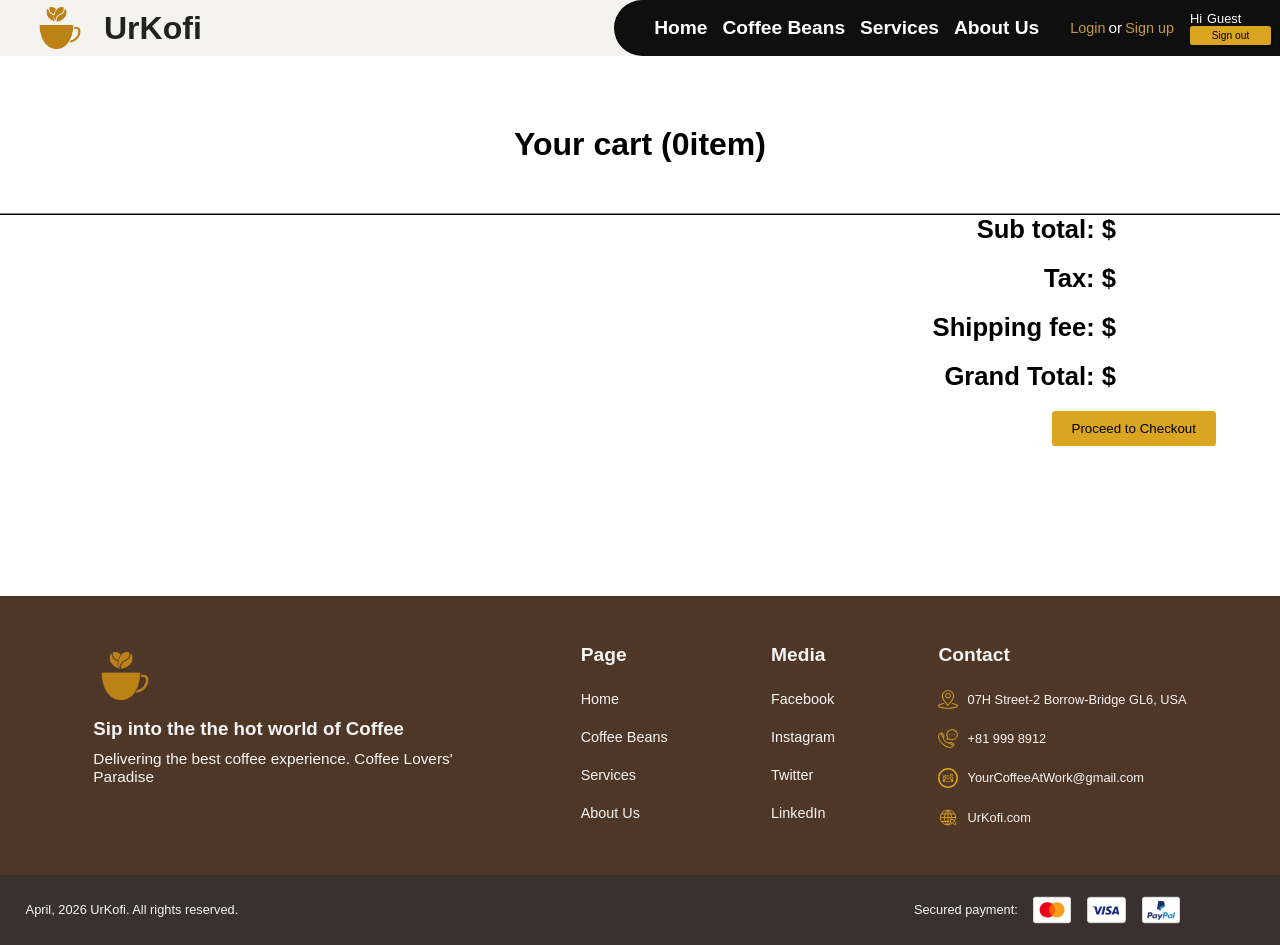
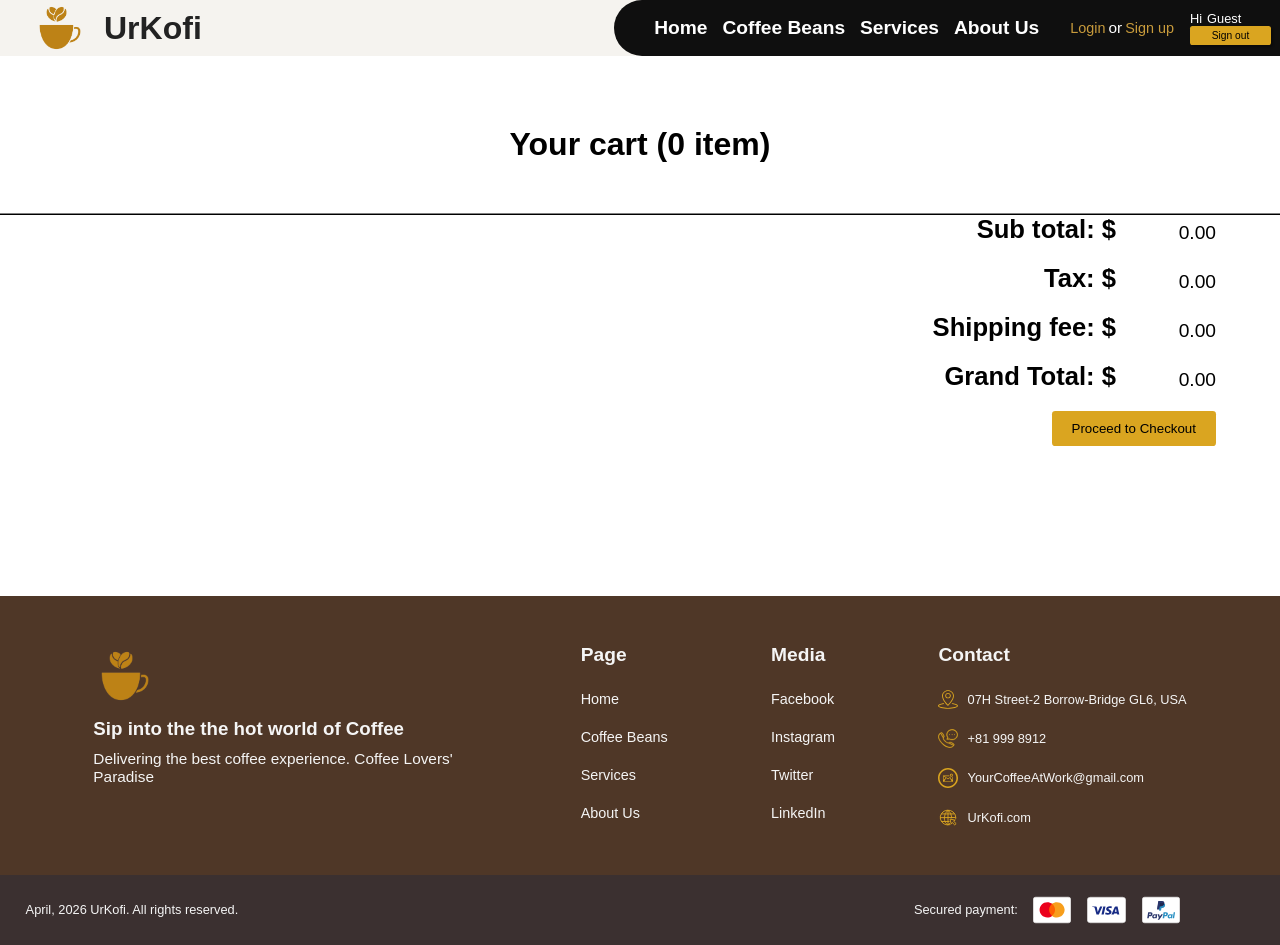
Before and after one commit to Nathan-Front/Coffee_webpage_react_ver, a React (Vite) app: page /Coffee_webpage_react_ver/cart in a window 1280 px wide. Built offline with nearby package versions, Linux system fonts and the light colour scheme.

Commit message:
added function and calculations in cart html

```diff
--- a/src/assets/data/coffeeBeans/otherProducts.js
+++ b/src/assets/data/coffeeBeans/otherProducts.js
@@ -2,39 +2,39 @@ const BASE = import.meta.env.BASE_URL;
 
 export const Others = [
     {
-        id: 1,
+        id: "01",
         name: "Mug",
         src: `${BASE}images/coffeeBeans/fourthSection/mug.png`,
         alt: "mug image",
         description: "White ceramic mug. 200ml capacity. weight 250 grams.",
-        price: 3.50,
-        ship: 0.75
+        ship: 0.75,
+        price: 3.50
     },
     {
-        id: 2,
+        id: "02",
         name: "Paper Cup",
         src: `${BASE}images/coffeeBeans/fourthSection/papercup.png`,
         alt: "paper cup image",
         description: "An environment coffee cup. 350ml capacity.",
-        price: 1.50,
-        ship: 0.25
+        ship: 0.25 ,
+        price: 1.50
     },
     {
-        id: 3,
+        id: "03",
         name: "V60 Coffee Filter",
         src: `${BASE}images/coffeeBeans/fourthSection/filter.png`,
         alt: "Coffee Filter image",
         description: "50 sheets od disposable coffee filter. Color brown",
-        price: 1.25,
-        ship: 0.50
+        ship: 0.50,
+        price: 1.25
     },
     {
-        id: 4,
+        id: "04",
         name: "Transparent Dripper",
         src: `${BASE}images/coffeeBeans/fourthSection/dripper.png`,
         alt: "dripper image",
         description: "Plastic transparent dripper. Clean",
-        price: 2.00,
-        ship: 0.50
+        ship: 0.50,
+        price: 2.00
     }
 ]
--- a/src/assets/js/coffeeBeans.js
+++ b/src/assets/js/coffeeBeans.js
@@ -1,17 +1,17 @@
 
 import { Beans } from "../data/coffeeBeans/beans";
-export function addToCartHandle(articleId, article, description, imageSrc, imageAlt, price, shipping){
+export function addToCartHandle(item){
     const selectedItem = {
         id: crypto.randomUUID(),
-        itemId: articleId,
-        item: article,
-        description: description,
-        image: imageSrc,
-        imageAlt: imageAlt,
-        price: price,
-        shipping: shipping,
+        itemId: item.id,
+        item: item.name,
+        description: item.description,
+        image: item.src,
+        imageAlt: item.alt,
+        price: item.price,
+        shipping: item.ship,
         qty: 1,
-        totalPrice: price
+        totalPrice: item.price
     }
     sendToStorage(selectedItem);
 }
@@ -95,9 +95,38 @@ export function coffeeOfMonthAddToCart(name) {
     saveToCartStorage(cart);
 }
 
-
-
-
+export function subTotalCalc(){
+    const cart = getCartStorage();
+    if (!cart || !Array.isArray(cart)){
+        return 0;
+    }
+    return cart.reduce((sum, item) => {
+        return sum + (Number(item.price) * Number(item.qty));
+    }, 0);
+}
+export function displayTax(){
+    const cart = getCartStorage();
+    if(!cart) return;
+    const subTotal = subTotalCalc();
+    return  subTotal * 0.1;
+}
+export function itemShipping(){
+    const cart = getCartStorage();
+    if(!cart || !Array.isArray(cart)) {
+        return 0;
+    }
+    return cart.reduce((sum, item) =>{
+        return sum + (Number(item.shipping || 0) * item.qty);
+    }, 0);
+}
+export function displayGrandTotal(){
+    const cart = getCartStorage();
+    if(!cart) return;
+    const subTotal = subTotalCalc();
+    const tax = displayTax();
+    const shippingFee = itemShipping();
+    return subTotal + tax + shippingFee;
+}
 
 function imageButtonChanger(){
     const buttonOfTheDay = document.querySelectorAll(".cappuccino-button-carousel");
@@ -500,15 +529,6 @@ function cartPageCounter(){
 }
 document.addEventListener("DOMContentLoaded", cartPageCounter);
 
-function subTotalCalc(){
-    let cartContent = JSON.parse(localStorage.getItem("cartContent"));
-    if (!cartContent || !Array.isArray(cartContent.items)){
-        return 0;
-    }
-    return cartContent.items.reduce((sum, item) => {
-        return sum + (Number(item.itemPrice) * Number(item.itemQty));
-    }, 0);
-}
 function displaySubTotal(){
     let subTotal = document.getElementById("sub-total");
     if (subTotal) {
@@ -517,23 +537,8 @@ function displaySubTotal(){
 }
 document.addEventListener("DOMContentLoaded", displaySubTotal);
 
-function itemTax(){
-    let cartContent = JSON.parse(localStorage.getItem("cartContent"));
-    if(!cartContent || !Array.isArray(cartContent.items)) {
-        return 0;
-    }
-    return cartContent.items.reduce((sum, item) =>{
-        return sum + (Number(item.itemTax || 0) * item.itemQty);
-    }, 0);
-}
-function displayTax(){
-    let taxTotal = document.getElementById("tax");
-    if (taxTotal) {
-        const cartContent = JSON.parse(localStorage.getItem("cartContent"));
-        if(!cartContent) return;
-        taxTotal.textContent = itemTax().toFixed(2);
-    }
-}
+
+
 document.addEventListener("DOMContentLoaded", displayTax);
 
 function shippingFee(){
@@ -568,14 +573,8 @@ function grandTotal(){
     }
     return subTotal + totalTax + totalShipFee;
 }
-function displayGrandTotal(){
-    let grandTotalEl = document.getElementById("grand-total");
-    if(! grandTotalEl) return;
-    const cartContent = JSON.parse(localStorage.getItem("cartContent"));
-    if(!cartContent) return;
-    grandTotalEl.textContent = grandTotal().toFixed(2);
-}
-document.addEventListener("DOMContentLoaded", displayGrandTotal);
+
+
 
 function checkoutCart(){
     const checkoutBtn = document.getElementById("checkout-button");
--- a/src/cart-html/cart.jsx
+++ b/src/cart-html/cart.jsx
@@ -1,18 +1,47 @@
-import React from "react";
+import {
+  getCartStorage,
+  saveToCartStorage,
+  subTotalCalc,
+  displayTax,
+  itemShipping,
+  displayGrandTotal,
+} from "../assets/js/coffeeBeans";
 
 function Cart({ cartItems, setCartItems }) {
+  function deleteItem(id) {
+    const deleteArticle = getCartStorage().filter((item) => !(item.id === id));
+    saveToCartStorage(deleteArticle);
+    setCartItems(deleteArticle);
+    alert("Item deleted");
+  }
+
+  function updateQuantity(id, amt) {
+    const updateCart = cartItems.map((item) => {
+      if (item.id === id) {
+        const newQty = Math.max(1, item.qty + amt);
+        return {
+          ...item,
+          qty: newQty,
+          totalPrice: newQty * item.price,
+        };
+      }
+      return item;
+    });
+    setCartItems(updateCart);
+    saveToCartStorage(updateCart);
+  }
+  const subTotal = subTotalCalc();
+  const totalQty = cartItems.reduce((sum, item) => sum + item.qty, 0);
+  const itemShip = itemShipping();
+  const subTotalTax = displayTax();
+  const grandTotal = displayGrandTotal();
+
   return (
     <>
       <main>
         <h2 className="cart-title" id="cart-page-counter">
-          Your cart (
-          <span id="cart-item-counter">
-            {cartItems.reduce((total, item) => total + item.qty, 0)}
-          </span>
-          <span id="cart-item-label">
-            item{cartItems.length > 0 ? "s" : ""}
-          </span>
-          )
+          Your cart (<span id="cart-item-counter">{`${totalQty} `}</span>
+          <span id="cart-item-label">item{totalQty > 1 ? "s" : ""}</span>)
         </h2>
         <section
           className="item-in-cart-container"
@@ -27,7 +56,10 @@ function Cart({ cartItems, setCartItems }) {
                     <h3 className="item-title-cart">{item.item}</h3>
                     <p>{item.description}</p>
                     <span>Shipping fee</span>
-                    <button className="delete-item-button" data-id="${item.id}">
+                    <button
+                      className="delete-item-button"
+                      onClick={() => deleteItem(item.id)}
+                    >
                       Delete
                     </button>
                   </div>
@@ -41,9 +73,19 @@ function Cart({ cartItems, setCartItems }) {
                 <div className="quantity">
                   <h3>Quantity:</h3>
                   <div>
-                    <button className="minus-btn">-</button>
+                    <button
+                      className="minus-btn"
+                      onClick={() => updateQuantity(item.id, -1)}
+                    >
+                      -
+                    </button>
                     <span className="item-qty">{item.qty}</span>
-                    <button className="add-btn">+</button>
+                    <button
+                      className="add-btn"
+                      onClick={() => updateQuantity(item.id, 1)}
+                    >
+                      +
+                    </button>
                   </div>
                 </div>
                 <div className="total">
@@ -61,16 +103,18 @@ function Cart({ cartItems, setCartItems }) {
         <section className="cart-checkout-container">
           <div id="cart-compute-fee">
             <p>
-              Sub total: $<span id="sub-total"></span>
+              Sub total: $<span id="sub-total">{subTotal.toFixed(2)}</span>
             </p>
             <p>
-              Tax: $<span id="tax"></span>
+              Tax: $<span id="tax">{subTotalTax.toFixed(2)}</span>
             </p>
             <p>
-              Shipping fee: $<span id="shipping-fee"></span>
+              Shipping fee: $
+              <span id="shipping-fee">{itemShip.toFixed(2)}</span>
             </p>
             <p>
-              Grand Total: $<span id="grand-total"></span>
+              Grand Total: $
+              <span id="grand-total">{grandTotal.toFixed(2)}</span>
             </p>
             <button type="button" id="checkout-button">
               Proceed to Checkout
--- a/src/coffeeBeans-html/coffeeBeans.jsx
+++ b/src/coffeeBeans-html/coffeeBeans.jsx
@@ -123,22 +123,14 @@ function CoffeeBeans({ cartItems, setCartItems }) {
   }
 
   function addToCartHandler(item) {
-    const articleId = item.id;
+    /*  const articleId = item.id;
     const article = item.name;
     const description = item.description;
     const imageSrc = item.src;
     const imageAlt = item.alt;
     const price = item.price;
-    const shipping = item.ship;
-    addToCartHandle(
-      articleId,
-      article,
-      description,
-      imageSrc,
-      imageAlt,
-      price,
-      shipping,
-    );
+    const shipping = item.ship;*/
+    addToCartHandle(item);
 
     const updateCartUI = getCartStorage();
     setCartItems(updateCartUI);
```
Also changed, not shown: 2 other files (tests, documents, lock files or other folders).
